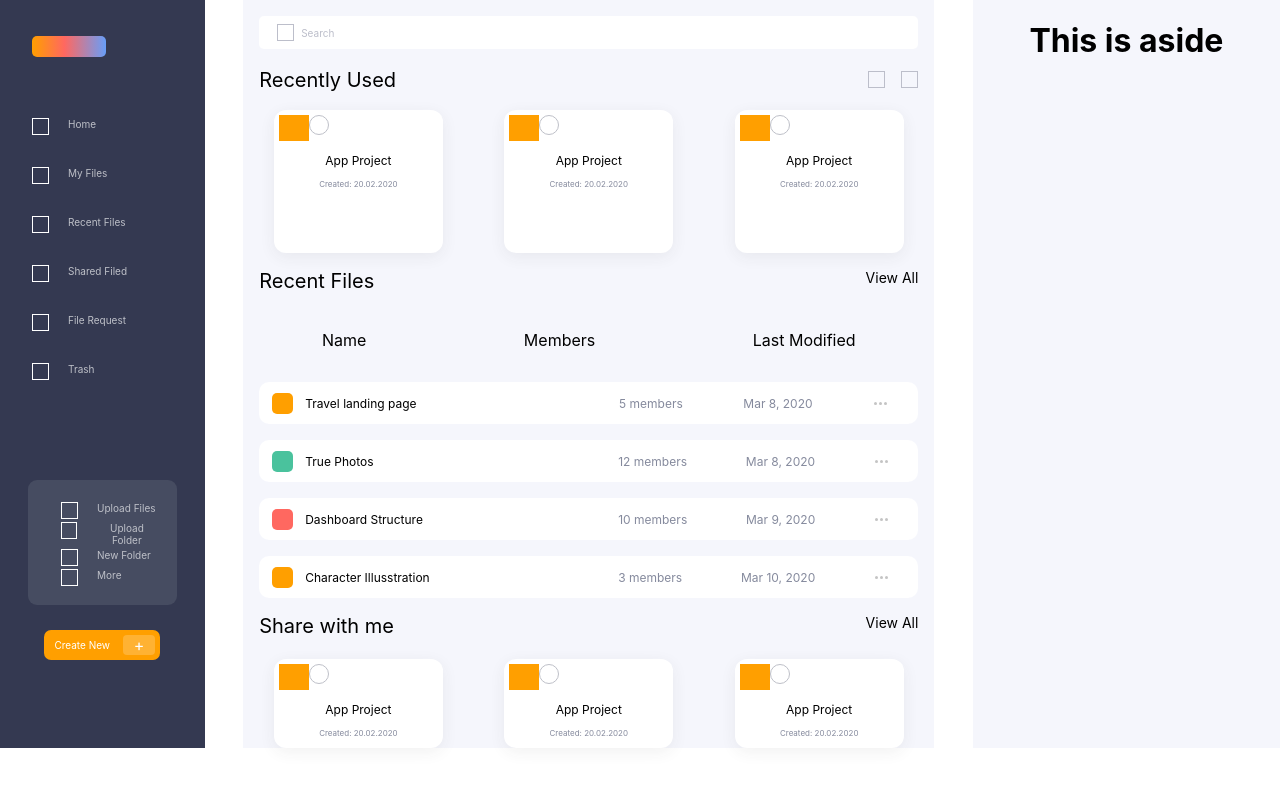
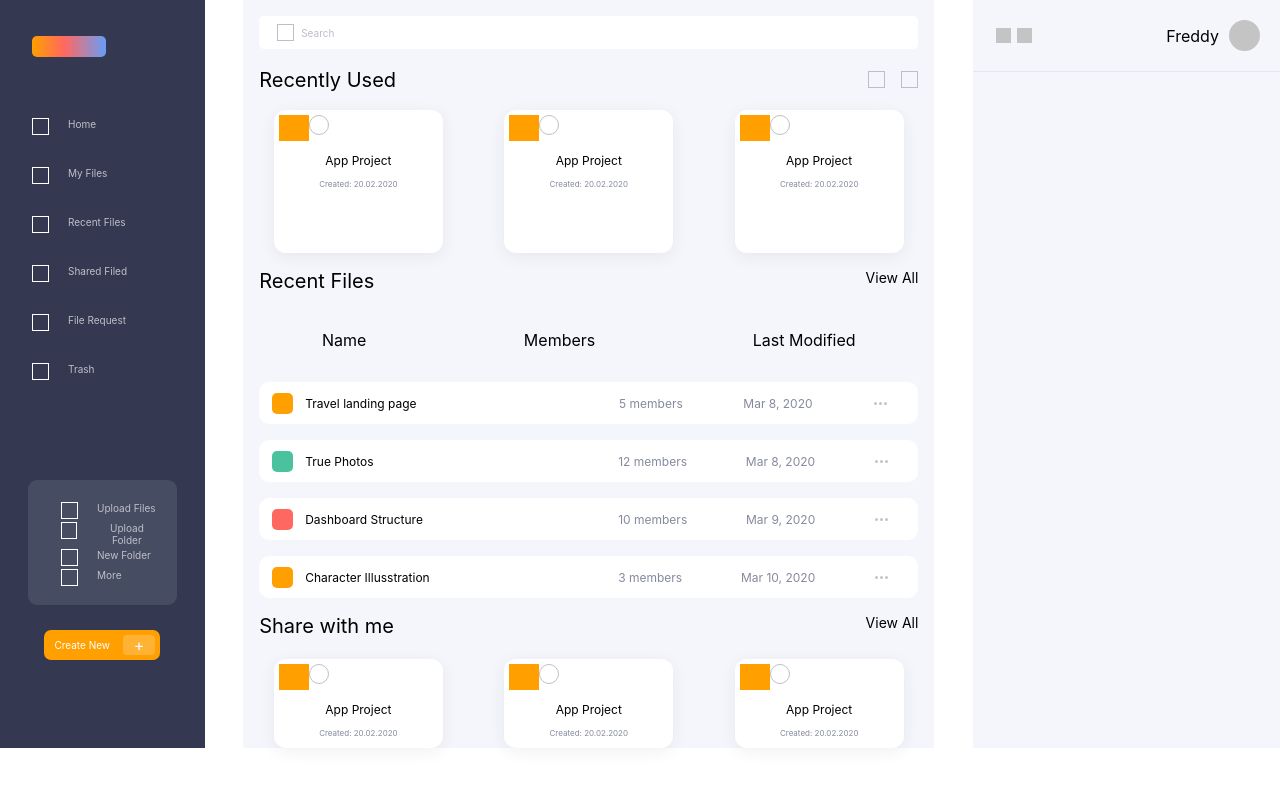
Before and after one commit to Freddy-Bedregal/styling-challenge, a React (Create React App) app: page / in a window 1280 px wide. Shown: the top 786 px of the page. Built offline with nearby package versions, Linux system fonts and the light colour scheme.

Commit message:
Right Sidebar Header finished

```diff
--- a/src/App.tsx
+++ b/src/App.tsx
@@ -11,6 +11,7 @@ import { LabelTop } from './components/MediumPart/LabelTop/LabelTop';
 import { LargeCard } from './components/MediumPart/LargeCard/LargeCard';
 import { SearchBar } from './components/MediumPart/SearchBar/SearchBar';
 import { SmallCard } from './components/MediumPart/SmallCard/SmallCard';
+import { Header } from './components/RightSidebar/Header/Header';
 
 function App() {
 
@@ -69,7 +70,8 @@ function App() {
       </div>
 
       <div className="aside">
-        <h1>This is aside</h1>
+        <Header></Header>
+
       </div>
 
     </div>
--- /dev/null
+++ b/src/components/RightSidebar/Header/Header.css
@@ -0,0 +1,35 @@
+.header-container{
+    width: auto;
+    display: flex;
+    padding: 20px;
+    justify-content: space-between;
+    border-bottom: 1px solid #E0E7F1;
+}
+
+.header-left{
+    display: flex;
+    align-items: center;
+}
+
+.header-right{
+    display: flex;
+    align-items: center;
+}
+
+.gray-square{
+    width: 15px;
+    height: 15px;
+    background: #C4C4C4;
+    margin: 3px;
+}
+
+.gray-circle{
+    width: 31px;
+    height: 31px;
+    background: #C4C4C4;
+    border-radius: 50%;
+}
+
+.header-text{
+    margin-right: 10px;
+}
--- /dev/null
+++ b/src/components/RightSidebar/Header/Header.tsx
@@ -0,0 +1,17 @@
+import './Header.css'
+
+export function Header(){
+    return(
+        <div className='header-container'>
+            <div className='header-left'>
+                <div className='gray-square'></div>
+                <div className='gray-square'></div>
+            </div>
+
+            <div className='header-right'>
+                <span className='header-text'>Freddy</span>
+                 <div className='gray-circle'></div>
+            </div>
+        </div>
+    )
+}
```
